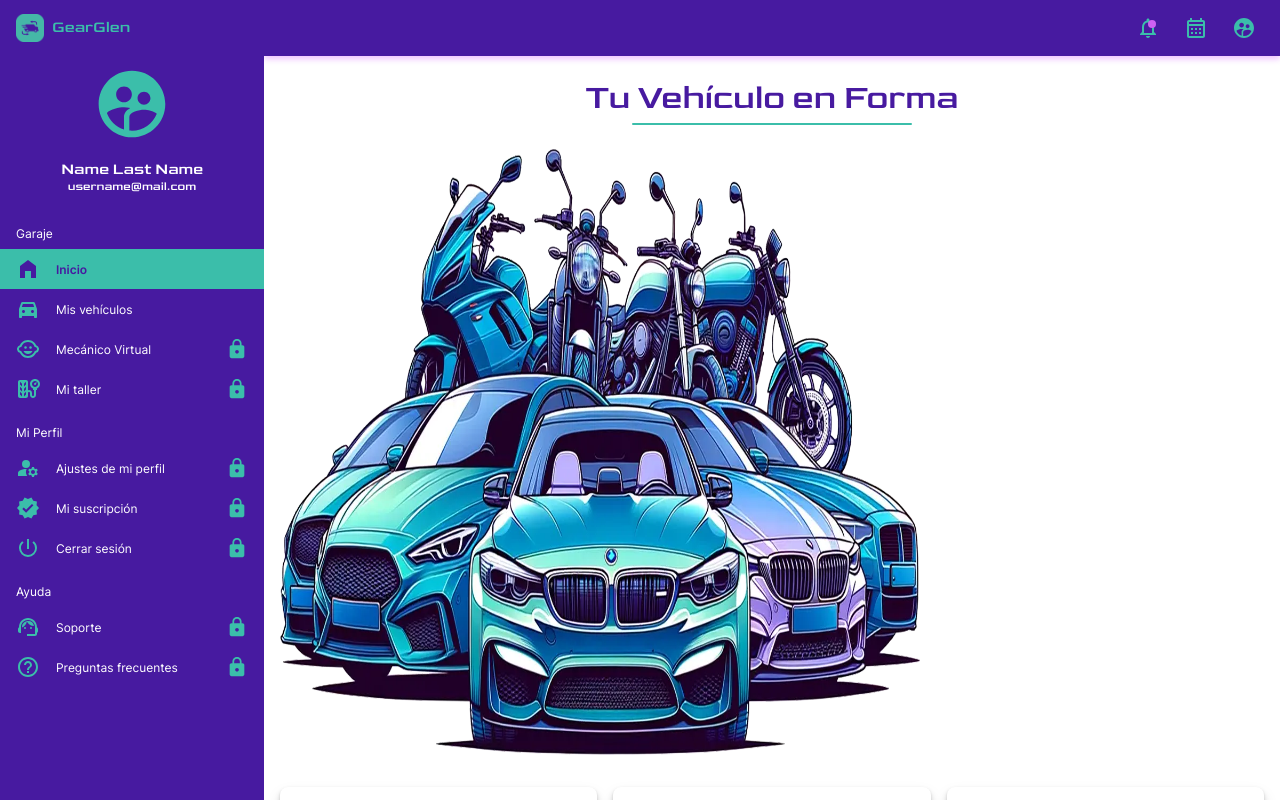
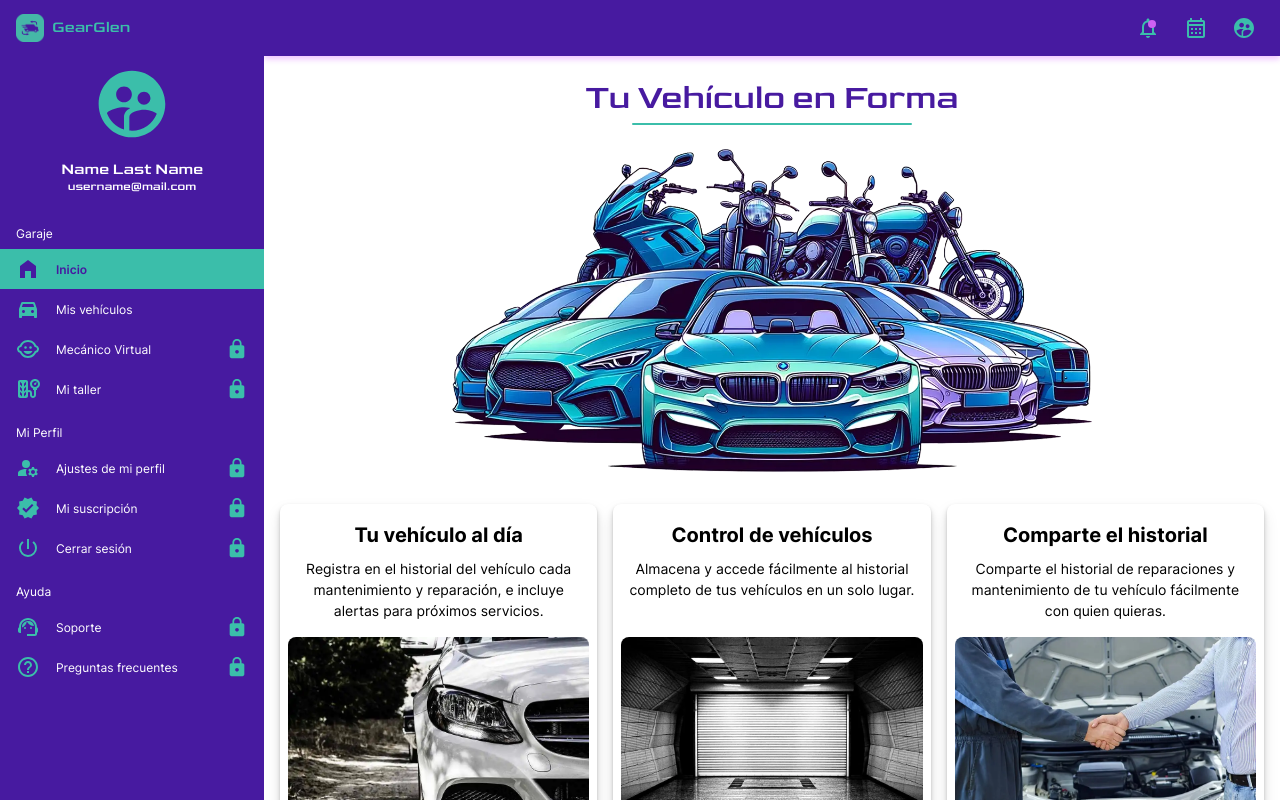
Before and after one commit to gonzalo-plaza/gearglen, a React (Vite) app: page / in a window 1280 px wide. Built offline with nearby package versions, Linux system fonts and the light colour scheme.

Commit message:
Section Image: Align center section images

```diff
--- a/src/styles/components/section/section.scss
+++ b/src/styles/components/section/section.scss
@@ -29,9 +29,15 @@
 		}
 	}
 
-	&__img {
+	&__picture {
+		display: flex;
+		justify-content: center;
 		margin-top: $size-6-px;
 		margin-bottom: $size-8-px;
+	}
+
+	&__img {
+		height: 100%;
 	}
 
 	&__text {
```
